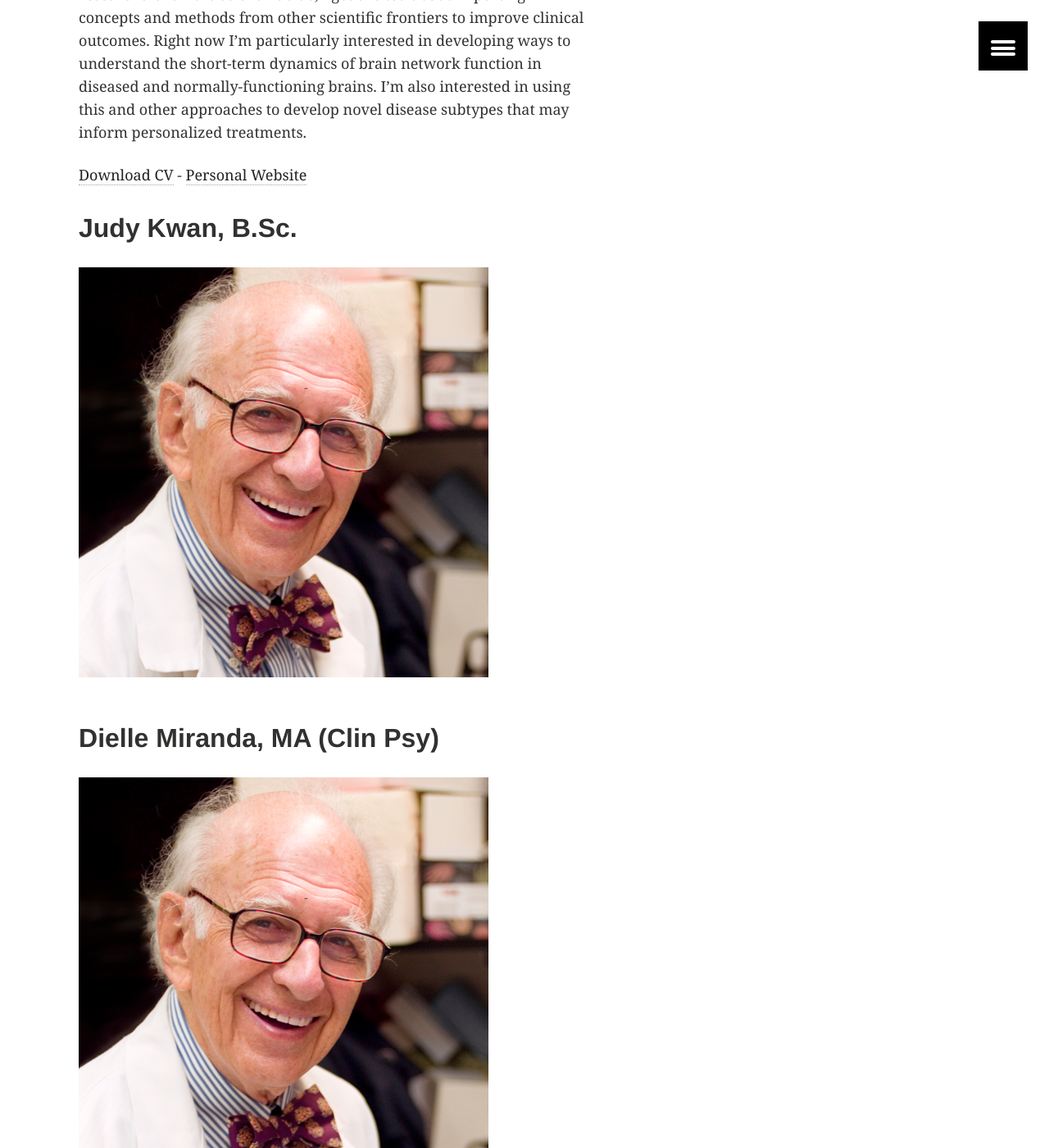
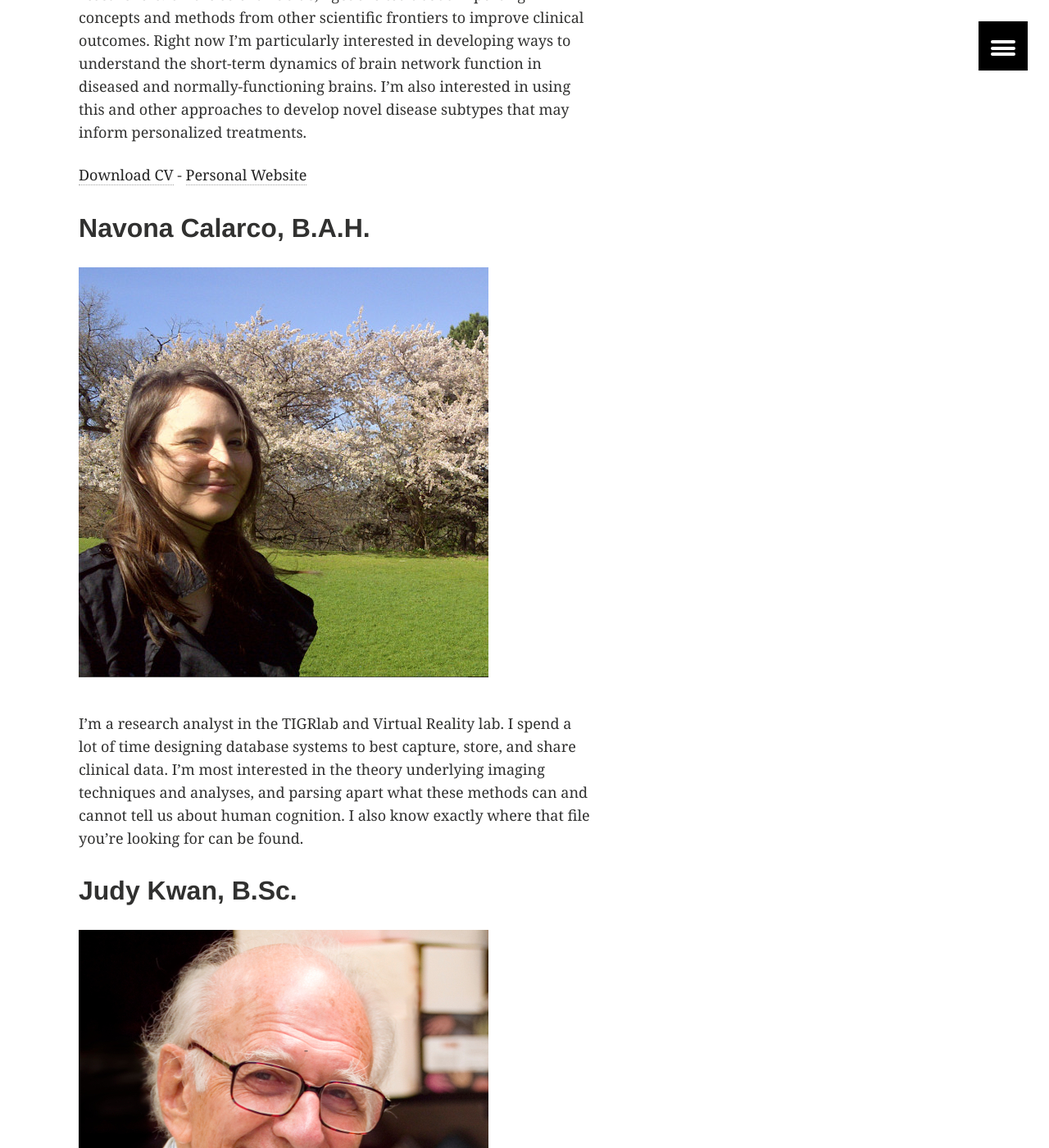
Before and after one commit to TIGRLab/tigrlab.github.io, a Jekyll site: the page built from members/index.md, in a window 1280 px wide and 1400 px high, scrolled down 14237 px. Shown: the whole window at 82% size. Built offline with Jekyll 4.4.1, drawn with Linux system fonts in a browser that asks for light colours; some of the changed text lies outside the part shown.

Commit message:
updated website

```diff
--- a/members/index.md
+++ b/members/index.md
@@ -57,7 +57,7 @@ Arash is a postdoctoral fellow working at the Kimel Family Translational Imaging
 [Download CV](/files/arash.nazeri.cv.pdf) -- [Github](https://github.com/arash-n/) -- [ORCiD](http://orcid.org/0000-0001-6983-0641)
 
 Dr. Nick Neufeld, M.D., M.Sc.
-----------------------
+-----------------------------
 <figure>
 	<a href="/images/ppl.n.neufeld.jpg"><img src="/images/ppl.n.neufeld.jpg"></a>
 </figure>
@@ -150,6 +150,14 @@ I function as a system administrator, data analyst, and methods developer at the
 
 [Download CV](https://github.com/josephdviviano/resume/blob/master/jdv-cv.pdf?raw=true) - [Personal Website](http://www.viviano.ca)
 
+Navona Calarco, B.A.H.
+----------------------
+<figure>
+        <a href="/images/ppl.n.calarco.jpg"><img src="/images/ppl.n.calarco.jpg"></a>
+</figure>
+
+I’m a research analyst in the TIGRlab and Virtual Reality lab. I spend a lot of time designing database systems to best capture, store, and share clinical data. I’m most interested in the theory underlying imaging techniques and analyses, and parsing apart what these methods can and cannot tell us about human cognition. I also know exactly where that file you’re looking for can be found.
+
 Judy Kwan, B.Sc.
 ----------------
 <figure>
```
Also changed, not shown: other parts of members/index.md (+2 -2 lines), images/ppl.n.calarco.jpg (added).
